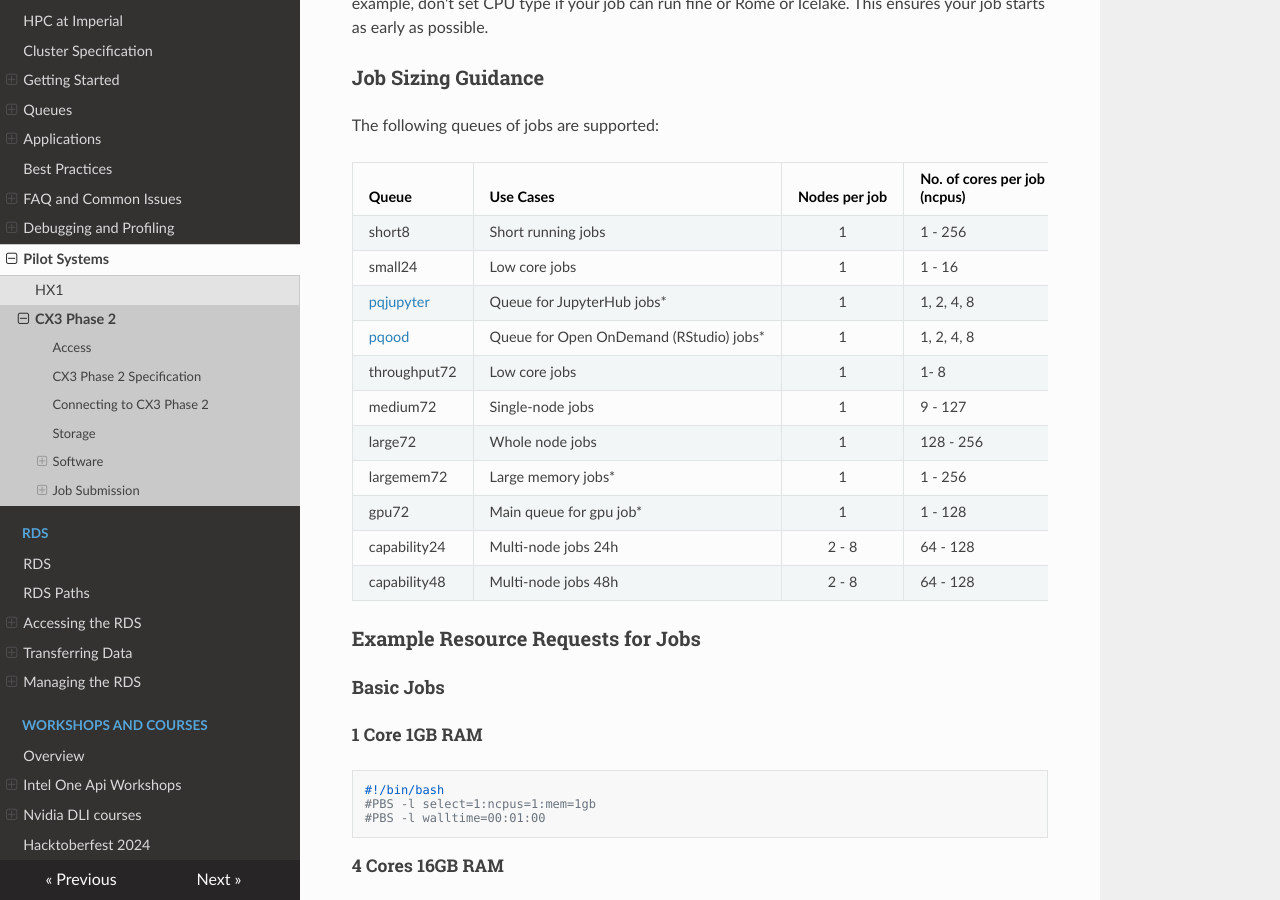
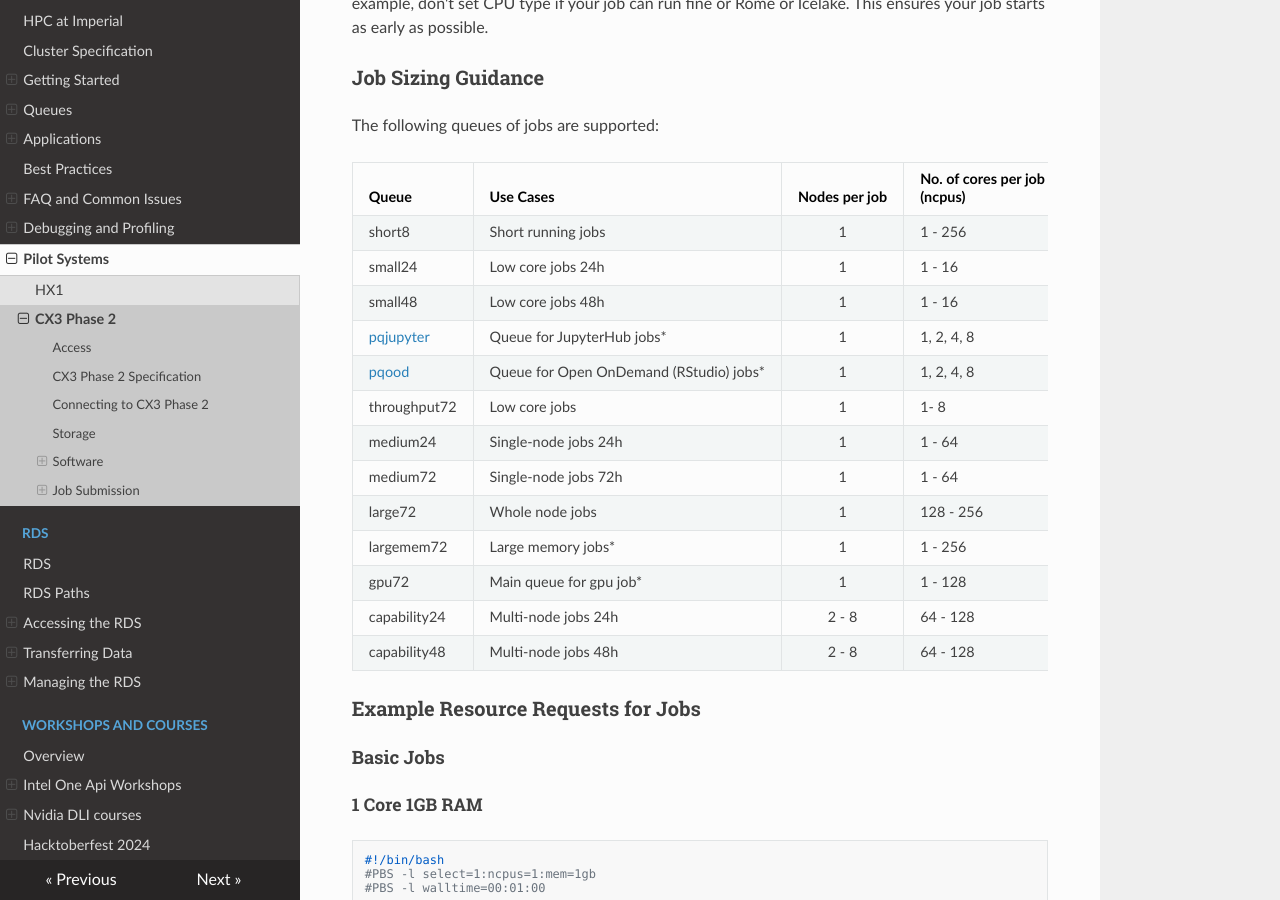
Before and after one commit to ImperialCollegeLondon/icl-rcs-user-guide, an MkDocs documentation site: the page built from docs/hpc/pilot/cx3-phase2.md, in a window 1280 px wide and 900 px high, scrolled down 4476 px. Built offline with MkDocs 1.6.1, drawn with Linux system fonts in a browser that asks for light colours; nearby versions of some CDN libraries.

Commit message:
changed medium queues

```diff
--- a/docs/hpc/pilot/cx3-phase2.md
+++ b/docs/hpc/pilot/cx3-phase2.md
@@ -164,11 +164,13 @@ The following queues of jobs are supported:
 | Queue | Use Cases | Nodes per job | No. of cores per job<br>(ncpus) | Mem<br>(GB) | Walltime<br>(hrs) |
 | ----- | --------- | :-------------: | ---------------------------- | -------- | -------------- |
 | short8 | Short running jobs | 1 | 1 - 256 | 1 - 920 | 0 - 8 |
-| small24 | Low core jobs | 1 | 1 - 16 | 1 - 128 | 0 - 24 |
+| small24 | Low core jobs 24h | 1 | 1 - 16 | 1 - 128 | 0 - 24 |
+| small48 | Low core jobs 48h | 1 | 1 - 16 | 1 - 128 | 0 - 72 |
 | [pqjupyter](#pqjupyter) | Queue for JupyterHub jobs* | 1 |1, 2, 4, 8 | 8, 16, 32, 64 | 8 |
 | [pqood](#pqood) | Queue for Open OnDemand (RStudio) jobs* |1 |1, 2, 4, 8 |8, 16, 32, 64 | 8 |
 | throughput72 | Low core jobs | 1 | 1- 8 | 1 - 100 | 9 - 72 |
-| medium72 | Single-node jobs | 1 | 9 - 127 | 1 - 920 | 9 - 72* |
+| medium24 | Single-node jobs 24h | 1 | 1 - 64 | 1 - 450 | 1 - 24 |
+| medium72 | Single-node jobs 72h | 1 | 1 - 64 | 1 - 400 | 1 - 72 |
 | large72 | Whole node jobs | 1 | 128 - 256 |1 - 920 | 9 - 72* |
 | largemem72 | Large memory jobs* | 1 | 1 - 256 | 921 - 4000 | 0 - 72 |
 | gpu72 | Main queue for gpu job* | 1 | 1 - 128 | 1 - 920 | 0 - 72 |
```
